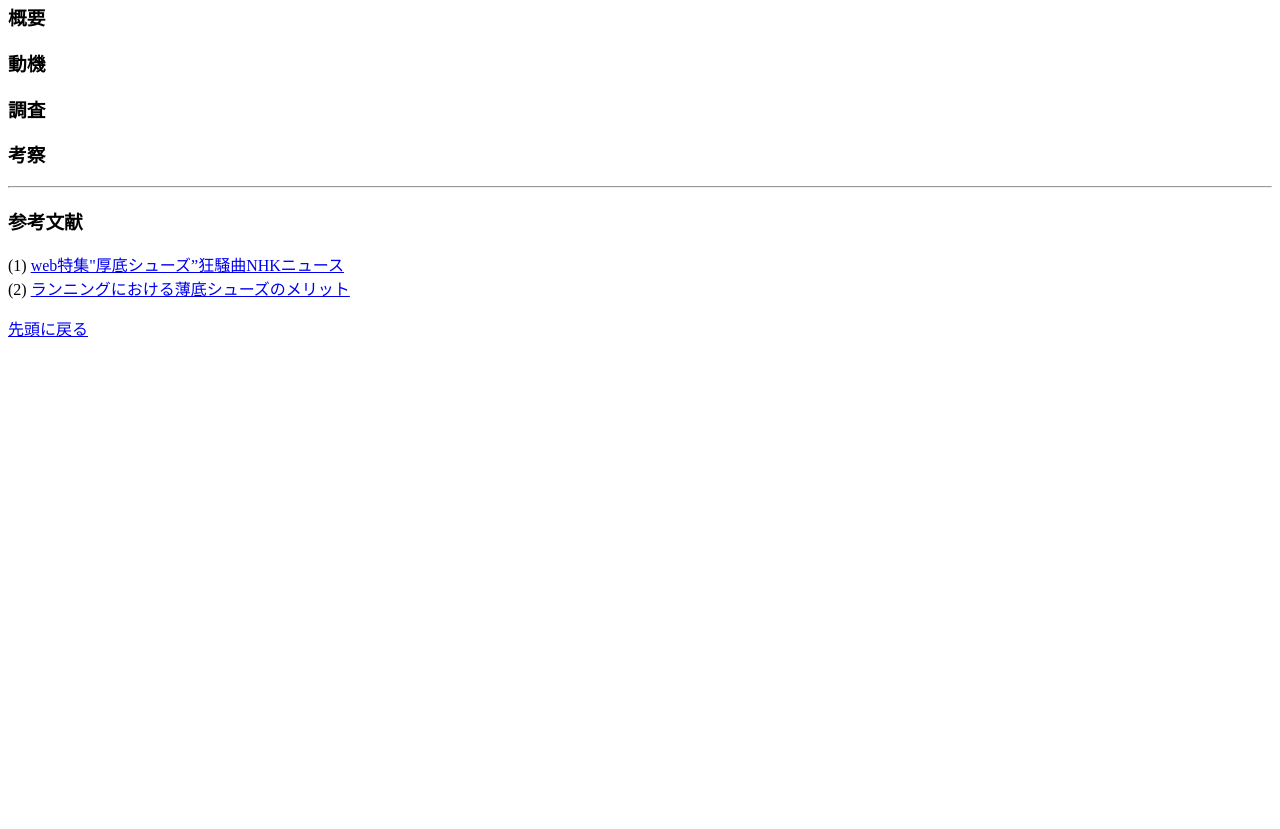
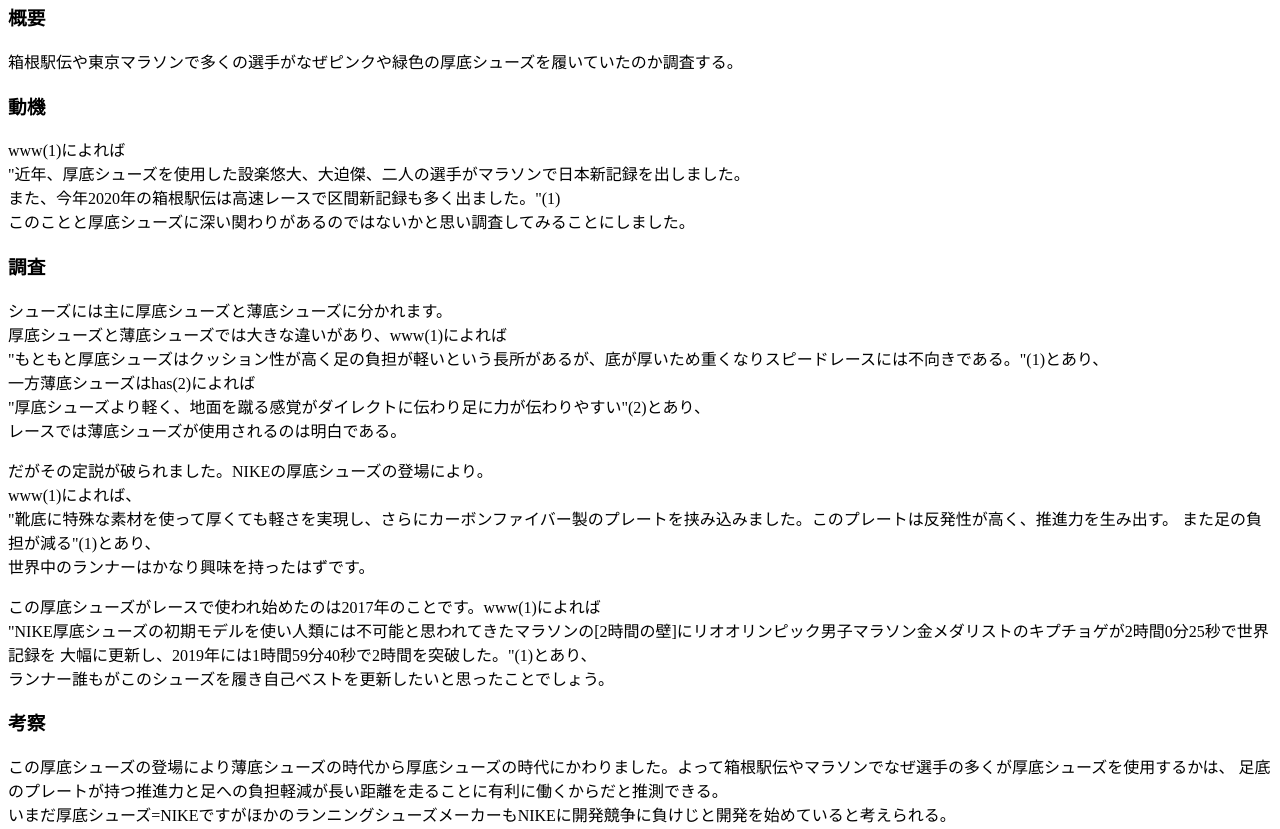
Before and after one commit to kittakazuki/kittakazuki.github.io, a plain HTML site: page cl2020.html in a window 1280 px wide. Shown: the part 571-1400 px from the top of the page. Before the commit the page ends 927 px from the top, so only its background shows below. Drawn offline with Linux system fonts and the light colour scheme.

Commit message:
Add files via upload

```diff
--- a/cl2020.html
+++ b/cl2020.html
@@ -5,17 +5,59 @@
 <body>
 <h1><A NAME="TOP">NIKEの厚底シューズ</A></h1>
 <p>
-<img src="/atuzoko.jpeg">
+<img src="atuzoko.jpeg">
 <p>
 <h3>概要</h3>
-
+<p>
+箱根駅伝や東京マラソンで多くの選手がなぜピンクや緑色の厚底シューズを履いていたのか調査する。
+<p>
 <h3>動機</h3>
-
+<p>
+www(1)によれば
+<br>
+"近年、厚底シューズを使用した設楽悠大、大迫傑、二人の選手がマラソンで日本新記録を出しました。
+<br>
+また、今年2020年の箱根駅伝は高速レースで区間新記録も多く出ました。"(1)
+<br>
+このことと厚底シューズに深い関わりがあるのではないかと思い調査してみることにしました。
+<p>
 <h3>調査</h3>
-
+<p>
+シューズには主に厚底シューズと薄底シューズに分かれます。
+<br>
+厚底シューズと薄底シューズでは大きな違いがあり、www(1)によれば
+<br>
+"もともと厚底シューズはクッション性が高く足の負担が軽いという長所があるが、底が厚いため重くなりスピードレースには不向きである。"(1)とあり、
+<br>
+一方薄底シューズはhas(2)によれば
+<br>
+"厚底シューズより軽く、地面を蹴る感覚がダイレクトに伝わり足に力が伝わりやすい"(2)とあり、
+<br>
+レースでは薄底シューズが使用されるのは明白である。
+<p>
+だがその定説が破られました。NIKEの厚底シューズの登場により。
+<br>
+www(1)によれば、
+<br>
+"靴底に特殊な素材を使って厚くても軽さを実現し、さらにカーボンファイバー製のプレートを挟み込みました。このプレートは反発性が高く、推進力を生み出す。
+また足の負担が減る"(1)とあり、
+<br>
+世界中のランナーはかなり興味を持ったはずです。
+<p>
+この厚底シューズがレースで使われ始めたのは2017年のことです。www(1)によれば
+<br>
+"NIKE厚底シューズの初期モデルを使い人類には不可能と思われてきたマラソンの[2時間の壁]にリオオリンピック男子マラソン金メダリストのキプチョゲが2時間0分25秒で世界記録を
+大幅に更新し、2019年には1時間59分40秒で2時間を突破した。"(1)とあり、
+<br>
+ランナー誰もがこのシューズを履き自己ベストを更新したいと思ったことでしょう。
+<p>
 <h3>考察</h3>
-
-
+<p>
+この厚底シューズの登場により薄底シューズの時代から厚底シューズの時代にかわりました。よって箱根駅伝やマラソンでなぜ選手の多くが厚底シューズを使用するかは、
+足底のプレートが持つ推進力と足への負担軽減が長い距離を走ることに有利に働くからだと推測できる。
+<br>
+いまだ厚底シューズ=NIKEですがほかのランニングシューズメーカーもNIKEに開発競争に負けじと開発を始めていると考えられる。
+<p>
 <hr>
 <h3>参考文献</h3>
 <p>
```
